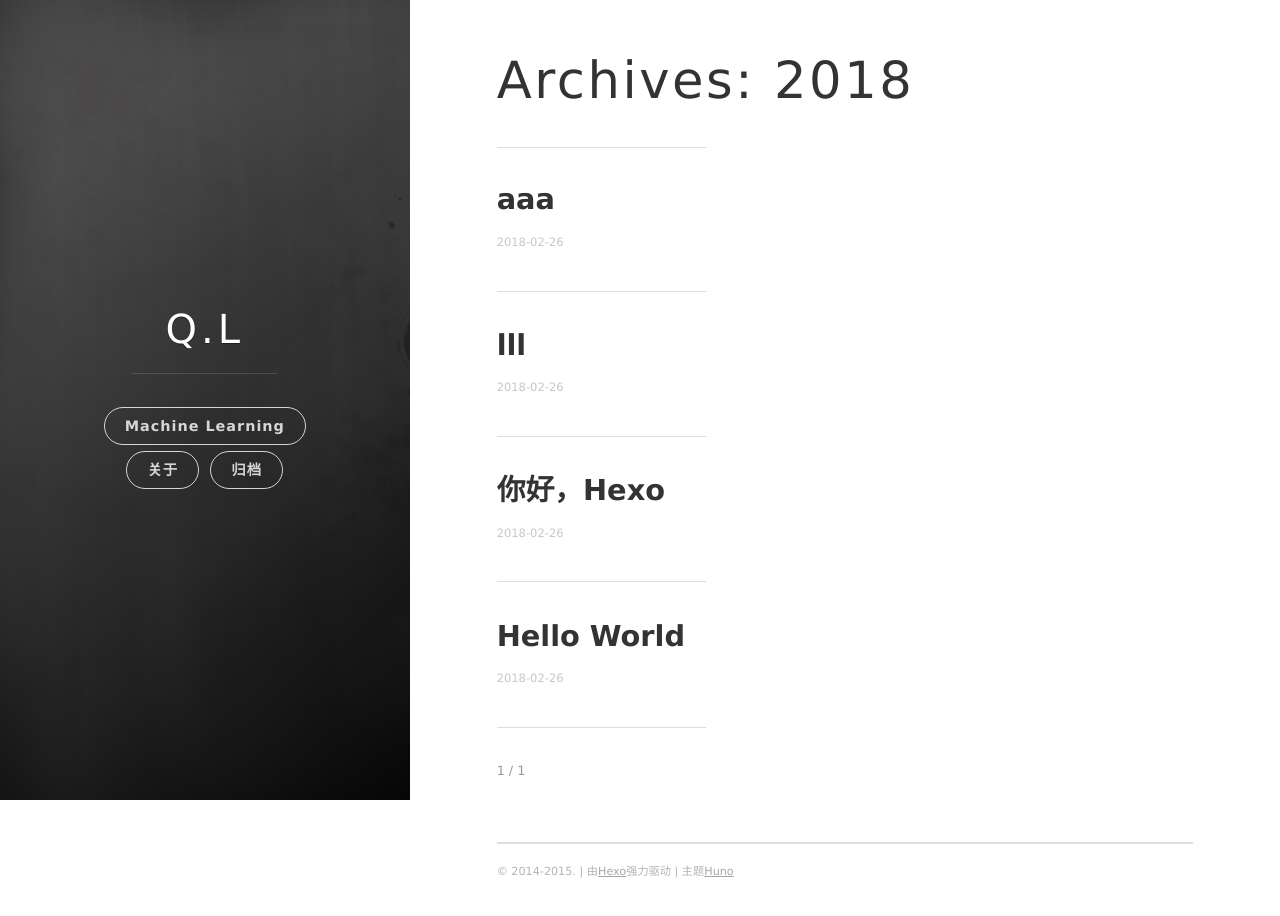
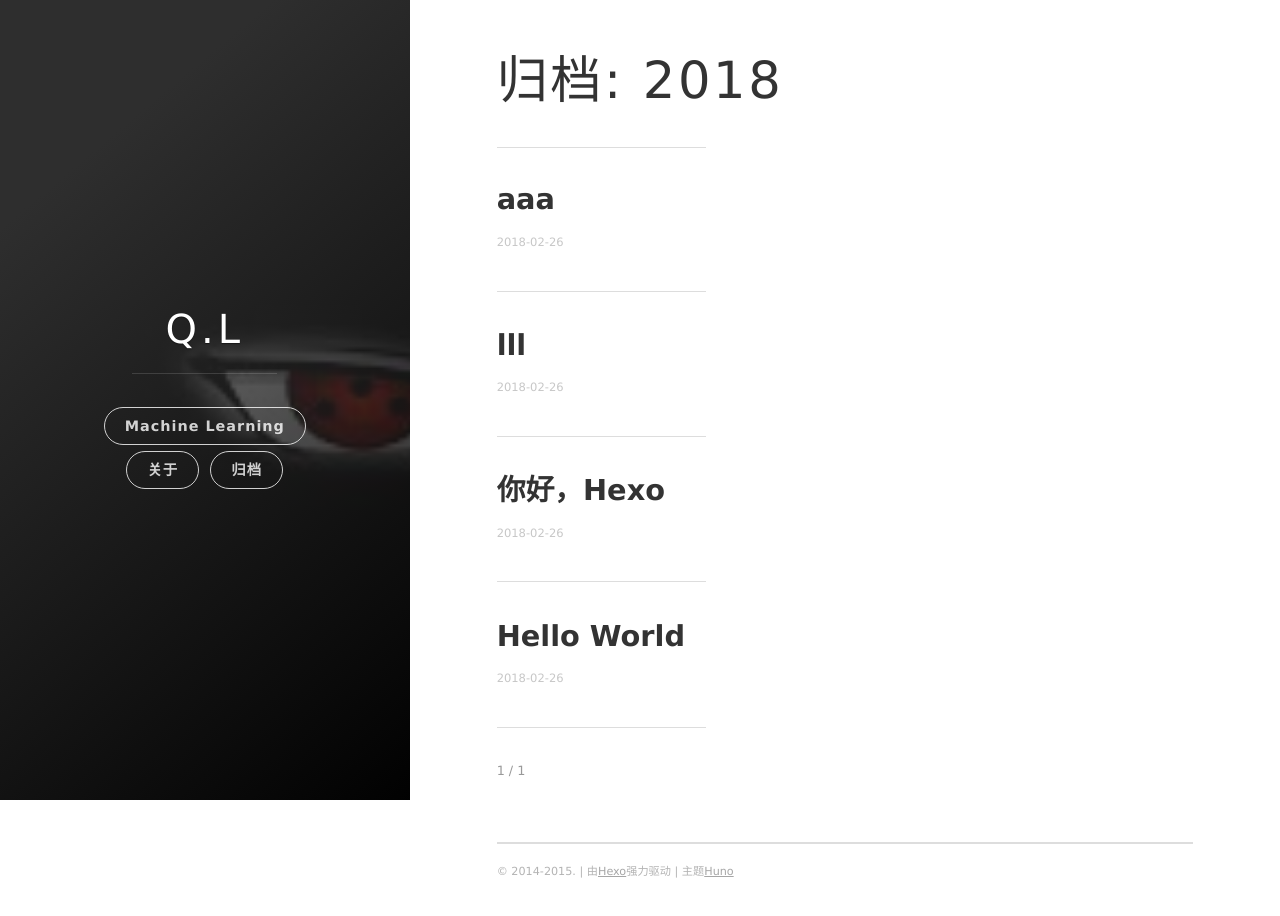
Before and after one commit to Jerry12316/Jerry12316.github.io, a plain HTML site: page archives/2018/index.html in a window 1280 px wide. Drawn offline with nearby package versions, Linux system fonts and the light colour scheme; some packages are replaced by stand-ins of ours.

Commit message:
Site updated: 2018-02-26 18:15:14

```diff
--- a/archives/2018/index.html
+++ b/archives/2018/index.html
@@ -7,7 +7,7 @@
 
 
     <title>
-      Archives: 2018
+      归档: 2018
     </title>
 
     <meta name="viewport" content="width=device-width, initial-scale=1, maximum-scale=1, user-scalable=no">
@@ -17,12 +17,12 @@
 
 
     <meta property="og:type" content="website">
-<meta property="og:title" content="Archives: 2018">
+<meta property="og:title" content="归档: 2018">
 <meta property="og:url" content="http://yoursite.com/archives/2018/index.html">
 <meta property="og:site_name" content="Q.L">
 <meta property="og:locale" content="zh-Hans">
 <meta name="twitter:card" content="summary">
-<meta name="twitter:title" content="Archives: 2018">
+<meta name="twitter:title" content="归档: 2018">
 
 
 
@@ -143,7 +143,7 @@ classes that you can use:
 
 
 
-  <h1 class="archive-title">Archives: 2018</h1>
+  <h1 class="archive-title">归档: 2018</h1>
   <hr class="post-list__divider" />
 
 
--- a/css/uno.css
+++ b/css/uno.css
@@ -1196,7 +1196,7 @@ hr {
   width: 100%;
   max-width: none;
   height: 100%;
-  background: url(../images/333.jpg) top left no-repeat #666666;
+  background: url(../images/111.jpeg) top left no-repeat #666666;
   background-size: cover; }
 
 .panel-cover--collapsed {
```
Also changed, not shown: archives/2018/02/index.html (+4 -4 lines), archives/index.html (+3 -3 lines).
